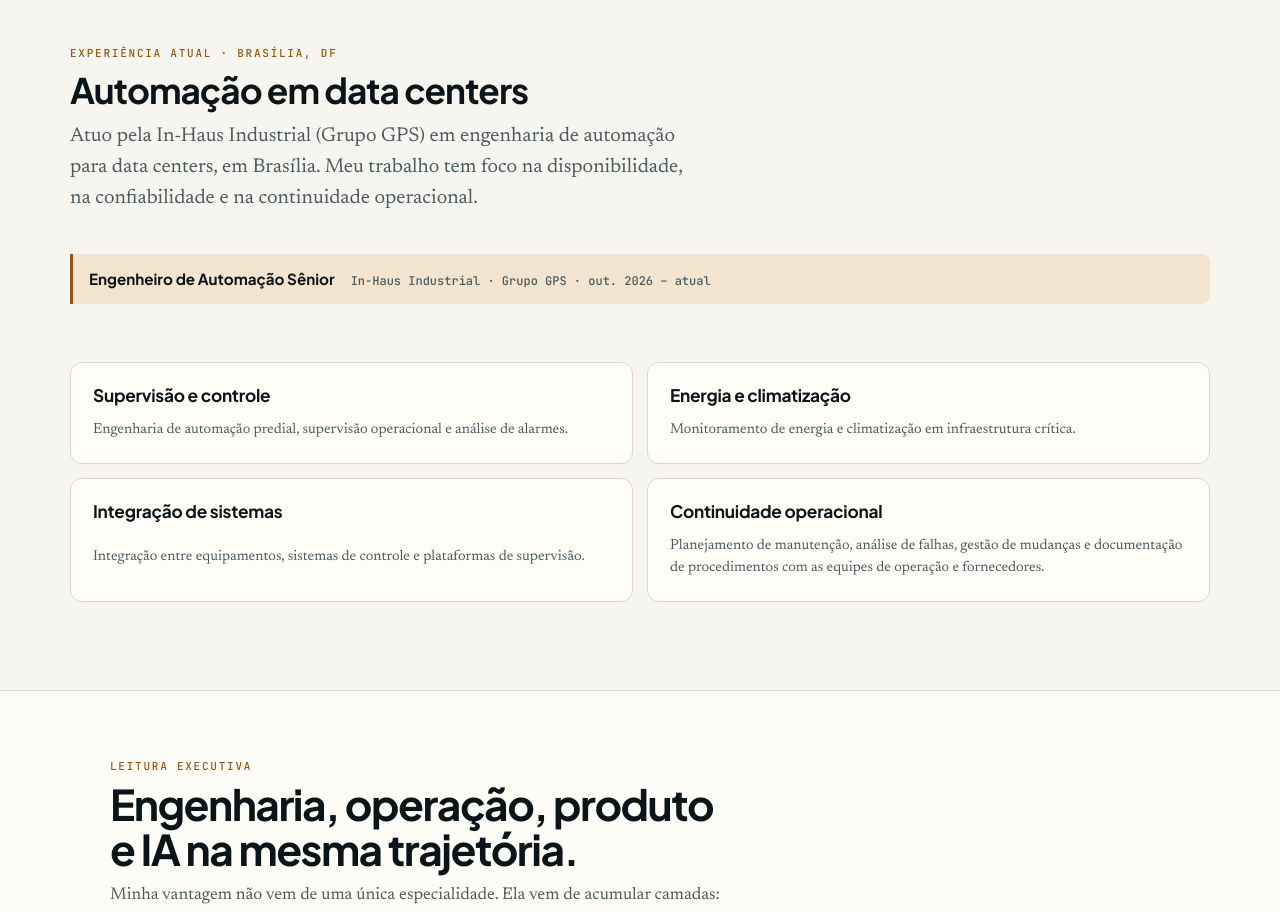
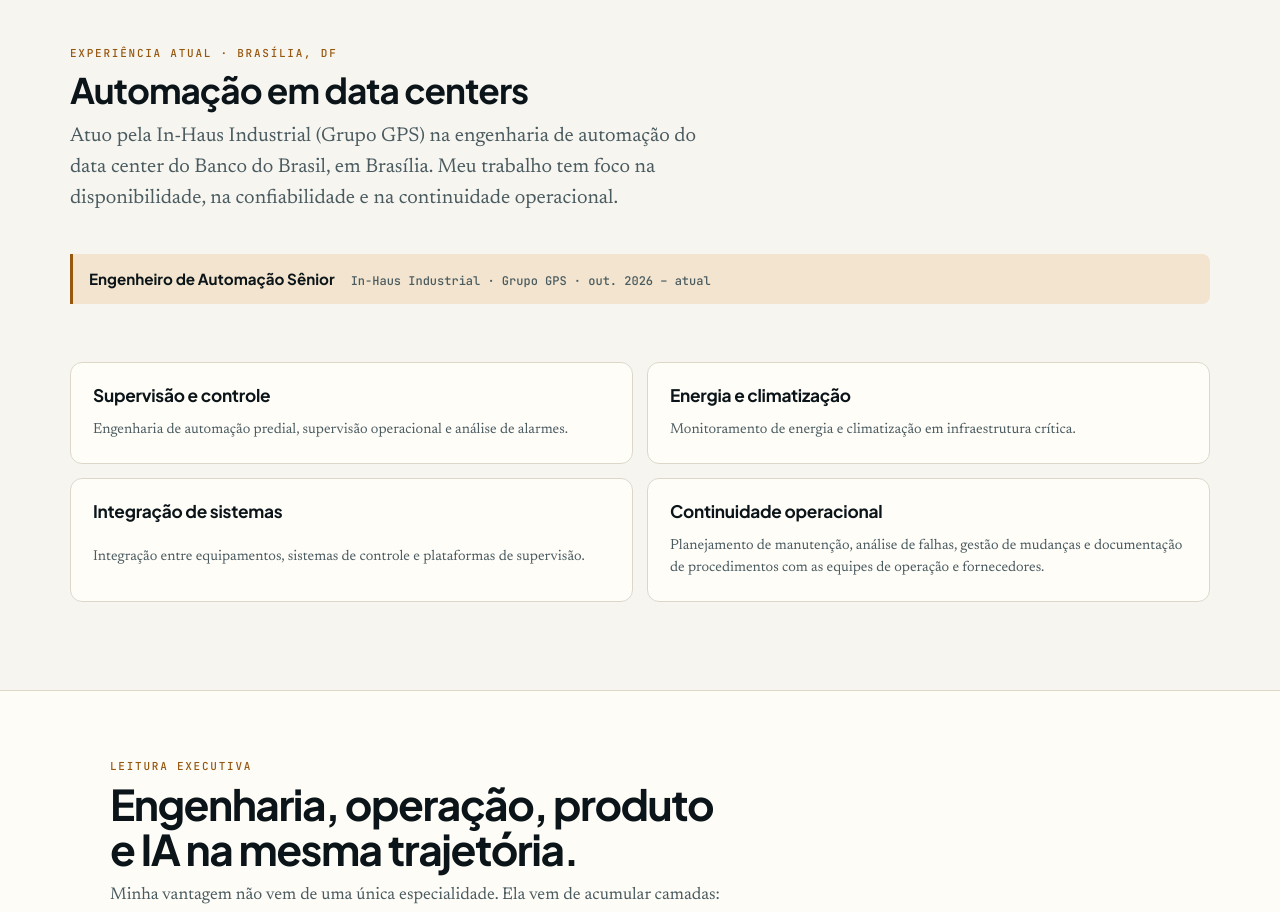
Before and after one commit to klausterra/klausterra.com.br, a React (Vite) app: page / in a window 1280 px wide. Shown: the part 820-1732 px from the top of the page. Built offline with nearby package versions, Linux system fonts and the light colour scheme.

Commit message:
Identifica o Banco do Brasil como cliente na experiência profissional

```diff
--- a/src/strategyContent.ts
+++ b/src/strategyContent.ts
@@ -4,7 +4,7 @@ export const DATA_CENTER_ROLE = {
   since: 'out. 2026 – atual',
   location: 'Brasília, DF',
   summary:
-    'Atuo pela In-Haus Industrial (Grupo GPS) em engenharia de automação para data centers, em Brasília. Meu trabalho tem foco na disponibilidade, na confiabilidade e na continuidade operacional.',
+    'Atuo pela In-Haus Industrial (Grupo GPS) na engenharia de automação do data center do Banco do Brasil, em Brasília. Meu trabalho tem foco na disponibilidade, na confiabilidade e na continuidade operacional.',
   areas: [
     {
       title: 'Supervisão e controle',
```
